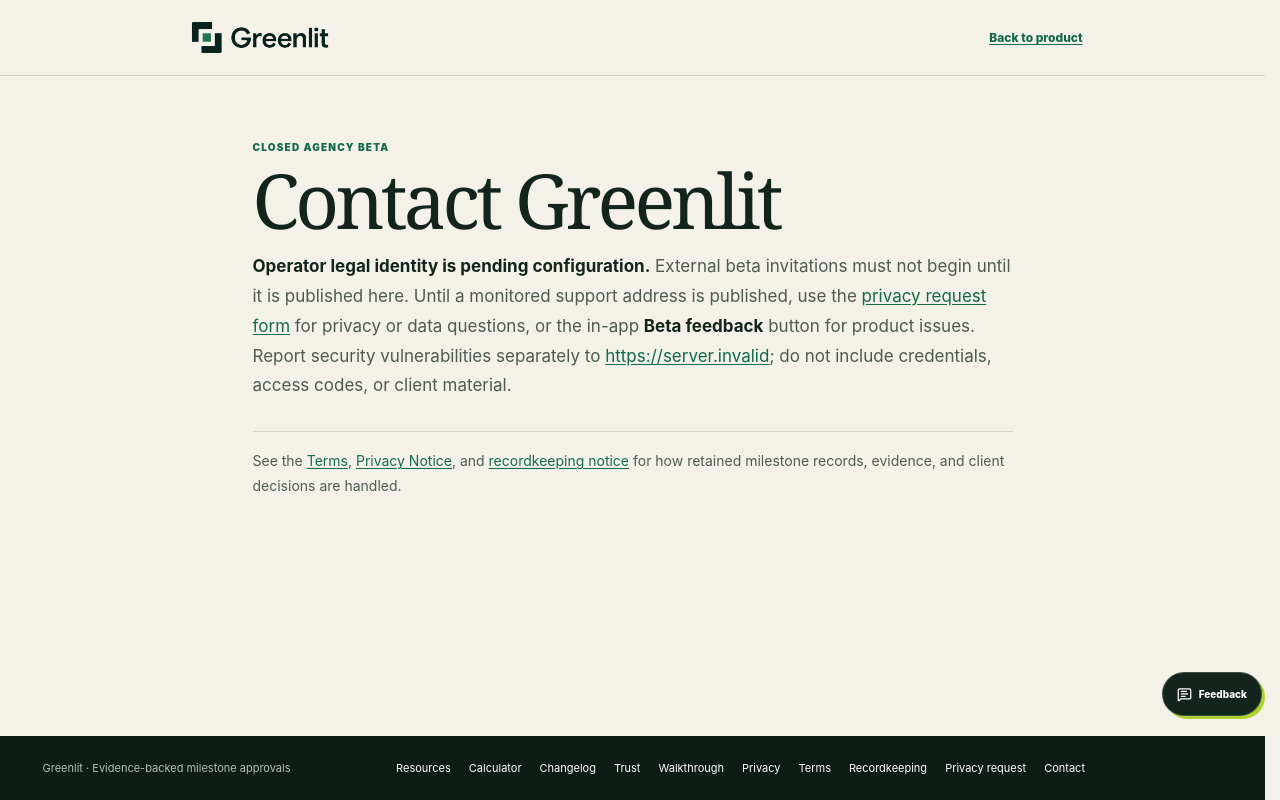
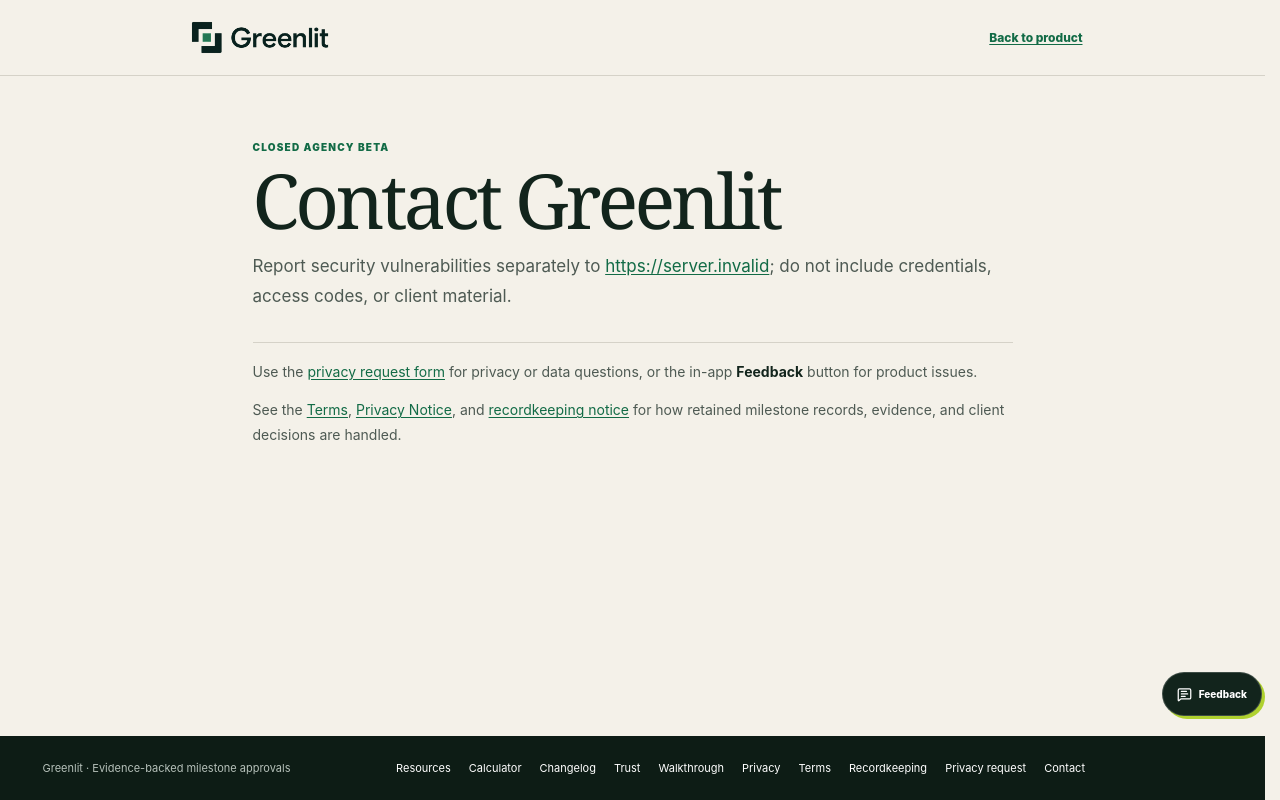
Before and after one commit to anayagarwalla-ai/greenlit, a Next.js app in the folder apps/web/: page /contact in a window 1280 px wide. Built offline with nearby package versions, Linux system fonts and the light colour scheme; no server answers.

Commit message:
Remove unfinished contact fallbacks

```diff
--- a/apps/web/app/contact/page.tsx
+++ b/apps/web/app/contact/page.tsx
@@ -18,7 +18,8 @@
       <article>
         <div className="legal-kicker">Closed agency beta</div>
         <h1>Contact Greenlit</h1>
-        <p className="legal-lede">{operator ? <><strong>{operator}</strong> operates Greenlit.</> : <><strong>Operator legal identity is pending configuration.</strong> External beta invitations must not begin until it is published here.</>} {supportEmail ? <>Reach the beta operator at <a href={`mailto:${supportEmail}`}>{supportEmail}</a> for support, privacy, or account questions.</> : <>Until a monitored support address is published, use the <Link href="/privacy-request">privacy request form</Link> for privacy or data questions, or the in-app <strong>Beta feedback</strong> button for product issues.</>} {securityEmail && <>Report security vulnerabilities separately to <a href={`mailto:${securityEmail}`}>{securityEmail}</a>; do not include credentials, access codes, or client material.</>}</p>
+        {(operator || supportEmail || securityEmail) && <p className="legal-lede">{operator && <><strong>{operator}</strong> operates Greenlit. </>} {supportEmail && <>Reach Greenlit at <a href={`mailto:${supportEmail}`}>{supportEmail}</a> for support, privacy, or account questions. </>} {securityEmail && <>Report security vulnerabilities separately to <a href={`mailto:${securityEmail}`}>{securityEmail}</a>; do not include credentials, access codes, or client material.</>}</p>}
+        <p>Use the <Link href="/privacy-request">privacy request form</Link> for privacy or data questions, or the in-app <strong>Feedback</strong> button for product issues.</p>
         <p>See the <Link href="/terms">Terms</Link>, <Link href="/privacy">Privacy Notice</Link>, and <Link href="/records">recordkeeping notice</Link> for how retained milestone records, evidence, and client decisions are handled.</p>
       </article>
     </main>
```
